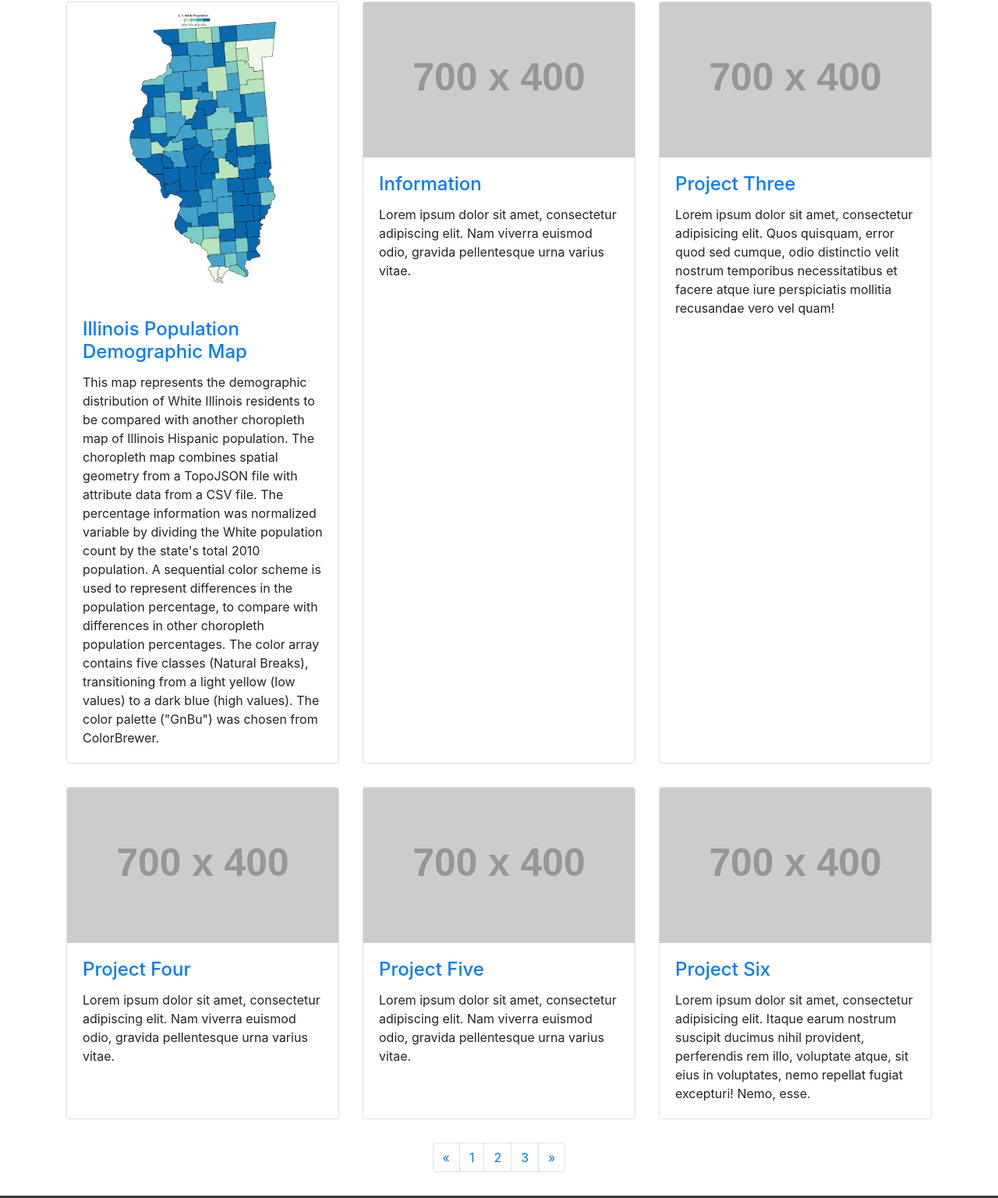
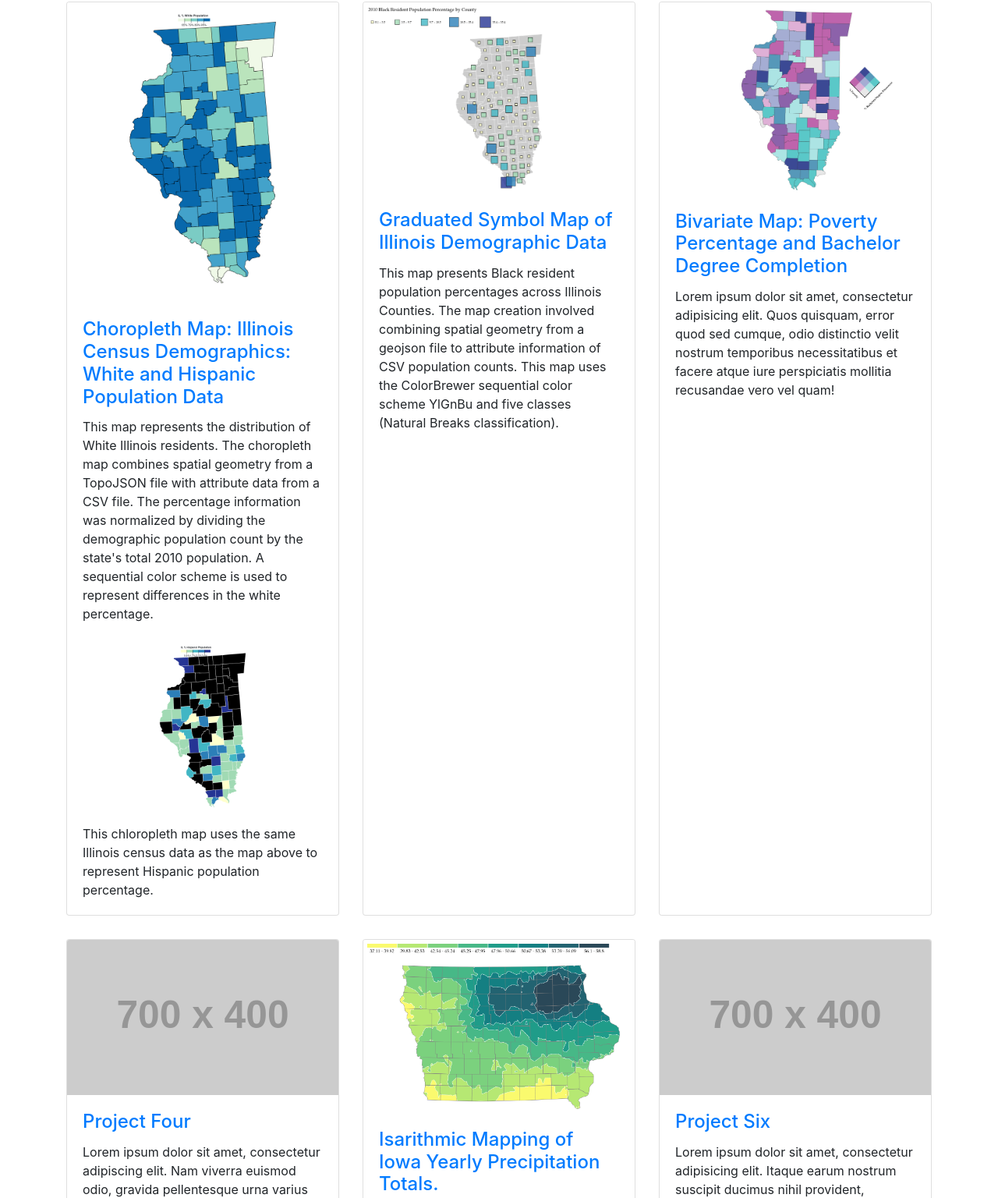
Before and after one commit to geog3540/kbyriel, a website: page index.html in a window 1280 px wide. Shown: the part 150-1686 px from the top of the page at 78% size. Drawn offline with Linux system fonts and the light colour scheme; placeholder pictures from the web are drawn by us.

Commit message:
code update

```diff
--- a/index.html
+++ b/index.html
@@ -57,34 +57,53 @@
       </h1>
 
       <div class="row">
+
   <div class="col-lg-4 col-sm-6 portfolio-item">
     <div class="card h-100">
-            <a href="#"><img class="card-img-top" src="Map_images/choropleth_3.png" alt=""></a>
+
+      <a href="#">
+        <img class="card-img-top" src="Map_images/choropleth_3.png" alt="">
+      </a>
+
       <div class="card-body">
         <h4 class="card-title">
-                <a href="#">Illinois Population Demographic Map </a>
+          <a href="#">
+            Choropleth Map: Illinois Census Demographics: White and Hispanic Population Data
+          </a>
         </h4>
-              <p class="card-text">This map represents the demographic distribution of White Illinois residents to be compared with another choropleth map of Illinois Hispanic population. The choropleth map combines spatial geometry from a TopoJSON file with attribute data from a CSV file. The percentage information was normalized variable by dividing the White population count by the state's total 2010 population. A sequential color scheme is used to represent differences in the population percentage, to compare with differences in other choropleth population percentages.  The color array contains five classes (Natural Breaks), transitioning from a light yellow (low values) to a dark blue (high values). The color palette ("GnBu") was chosen from ColorBrewer.</p>
+
+        <p class="card-text">
+          This map represents the distribution of White Illinois residents. The choropleth map combines spatial geometry from a TopoJSON file with attribute data from a CSV file. The percentage information was normalized by dividing the demographic population count by the state's total 2010 population. A sequential color scheme is used to represent differences in the white percentage.
+        </p>
+
+        <a href="#">
+          <img class="card-img-bottom" src="Map_images/Second_3.png" alt="">
+        </a>
+
+        <p class="card-text">
+          This chloropleth map uses the same Illinois census data as the map above to represent Hispanic population percentage.
+        </p>
+
       </div>
     </div>
   </div>
           <div class="col-lg-4 col-sm-6 portfolio-item">
           <div class="card h-100">
-            <a href="#"><img class="card-img-top" src="http://placehold.it/700x400" alt=""></a>
+            <a href="#"><img class="card-img-top" src="Map_images/graduatedSymbols_4.png" alt=""></a>
             <div class="card-body">
               <h4 class="card-title">
-                <a href="#">Information</a>
+                <a href="#">Graduated Symbol Map of Illinois Demographic Data</a>
               </h4>
-              <p class="card-text">Lorem ipsum dolor sit amet, consectetur adipiscing elit. Nam viverra euismod odio, gravida pellentesque urna varius vitae.</p>
+              <p class="card-text">This map presents Black resident population percentages across Illinois Counties. The map creation involved combining spatial geometry from a geojson file to attribute information of CSV population counts. This map uses the ColorBrewer sequential color scheme YlGnBu and five classes (Natural Breaks classification).  </p>
                 </div>
           </div>
         </div>
         <div class="col-lg-4 col-sm-6 portfolio-item">
           <div class="card h-100">
-            <a href="#"><img class="card-img-top" src="http://placehold.it/700x400" alt=""></a>
+            <a href="#"><img class="card-img-top" src="Map_images/Bivariate_5.png" alt=""></a>
             <div class="card-body">
               <h4 class="card-title">
-                <a href="#">Project Three</a>
+                <a href="#">Bivariate Map: Poverty Percentage and Bachelor Degree Completion</a>
               </h4>
               <p class="card-text">Lorem ipsum dolor sit amet, consectetur adipisicing elit. Quos quisquam, error quod sed cumque, odio distinctio velit nostrum temporibus necessitatibus et facere atque iure perspiciatis mollitia recusandae vero vel quam!</p>
             </div>
@@ -103,12 +122,12 @@
         </div>
         <div class="col-lg-4 col-sm-6 portfolio-item">
           <div class="card h-100">
-            <a href="#"><img class="card-img-top" src="http://placehold.it/700x400" alt=""></a>
+            <a href="#"><img class="card-img-top" src="Map_images/iso_a8.png" alt=""></a>
             <div class="card-body">
               <h4 class="card-title">
-                <a href="#">Project Five</a>
+                <a href="#">Isarithmic Mapping of Iowa Yearly Precipitation Totals.</a>
               </h4>
-              <p class="card-text">Lorem ipsum dolor sit amet, consectetur adipiscing elit. Nam viverra euismod odio, gravida pellentesque urna varius vitae.</p>
+              <p class="card-text">This data is from the Iowa Environmental Mesonet (IEM), showing precipatation percentages across the state of Iowa. The color scheme highlights light and dark colored areas, to illistrate high and low levels of precipatuion. The map appears to pinpoint a cluster of high precipatation in the NE region of the state, indicating 56.1 -58.8 rates.</p>
             </div>
           </div>
         </div>
```
Lines whose indentation alone changed are shown as unchanged.
